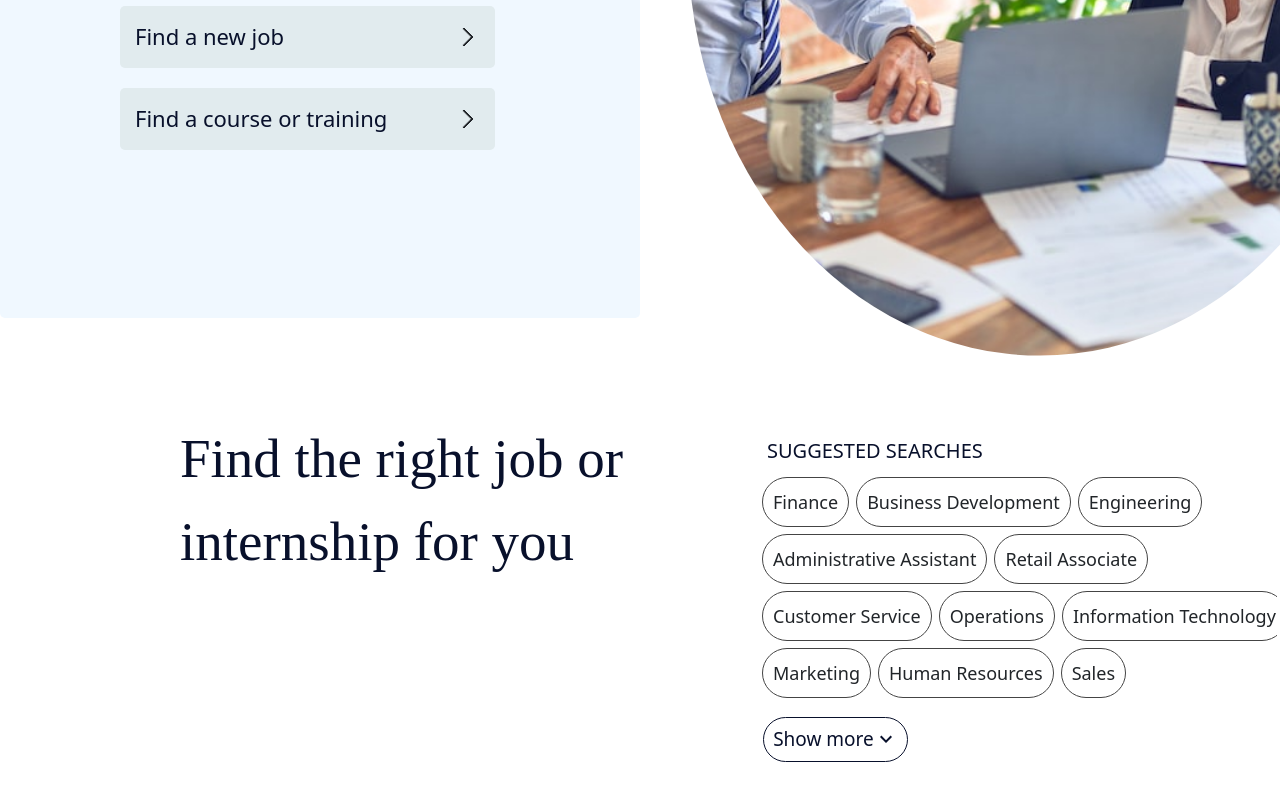
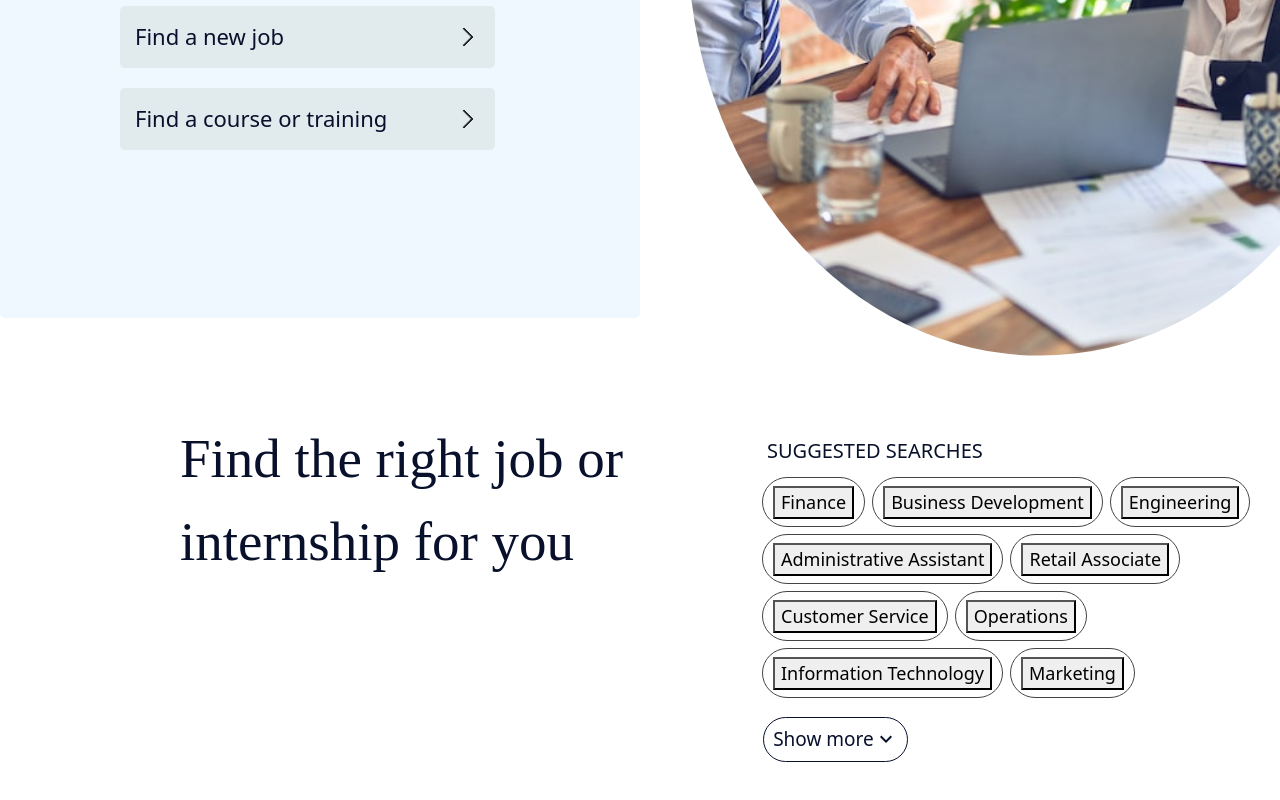
Before and after one commit to Roboitey/probstatement2023va, a React (Create React App) app: page /home in a window 1280 px wide. Shown: the part 1194-1994 px from the top of the page. Built offline with nearby package versions, Linux system fonts and the light colour scheme.

Commit message:
Button Added without css on home page
..

```diff
--- a/src/Main_Components/navBar.js
+++ b/src/Main_Components/navBar.js
@@ -41,7 +41,7 @@ function NavBar() {
         isOpen={SureModalOpen}
         setIsOpen={setSureModalOpen}
         title="Are you sure you want to log out of inBDPA"
-        body="if you press yes, you will be logged out but you could login in again with your username and password. !! Your information will be saved !!"
+        body="If you press yes, you will be logged out but you could login in again with your username and password. !! Your information will be saved !!"
       />
       <nav className="navbar-container">
         <div className={MenuOpen ? "logo" : "logo-off"}>
--- a/src/Main_Components/signup.js
+++ b/src/Main_Components/signup.js
@@ -37,6 +37,7 @@ function SignUp() {
     if (pass.length <= 11) {
       setStrength(false);
       setSt("Weak");
+
     }
     if (11 < pass.length && pass.length < 17) {
       setStrength(true);
--- a/src/Sub_components/section_3.js
+++ b/src/Sub_components/section_3.js
@@ -3,9 +3,11 @@ import "../Styles/Section_3.css";
 import ExpandLessIcon from "@mui/icons-material/ExpandLess";
 import ExpandMoreIcon from "@mui/icons-material/ExpandMore";
 import Rc_lst from "../Data/Rc_lst_data";
+import { useNavigate } from "react-router-dom";
 
 function Section_3() {
-  const [expand, setExpand] = useState(false);
+  const [expand, setExpand,] = useState(false);
+  const Nav = useNavigate()
   return (
     <>
       <section className={expand ? "sec3-e" : "sec3-n"}>
@@ -19,7 +21,7 @@ function Section_3() {
           <div className={expand ? "rc-lst-e" : "rc-lst-n"}>
             <div className="rc-lst-ul">
               {Rc_lst.map((Item, key) => {
-                return <div key={key}>{Item}</div>;
+                return <div key={key}><button onClick={() => {Nav("/opportunity")}}> {Item} </button></div>;
               })}
             </div>
           </div>
```
